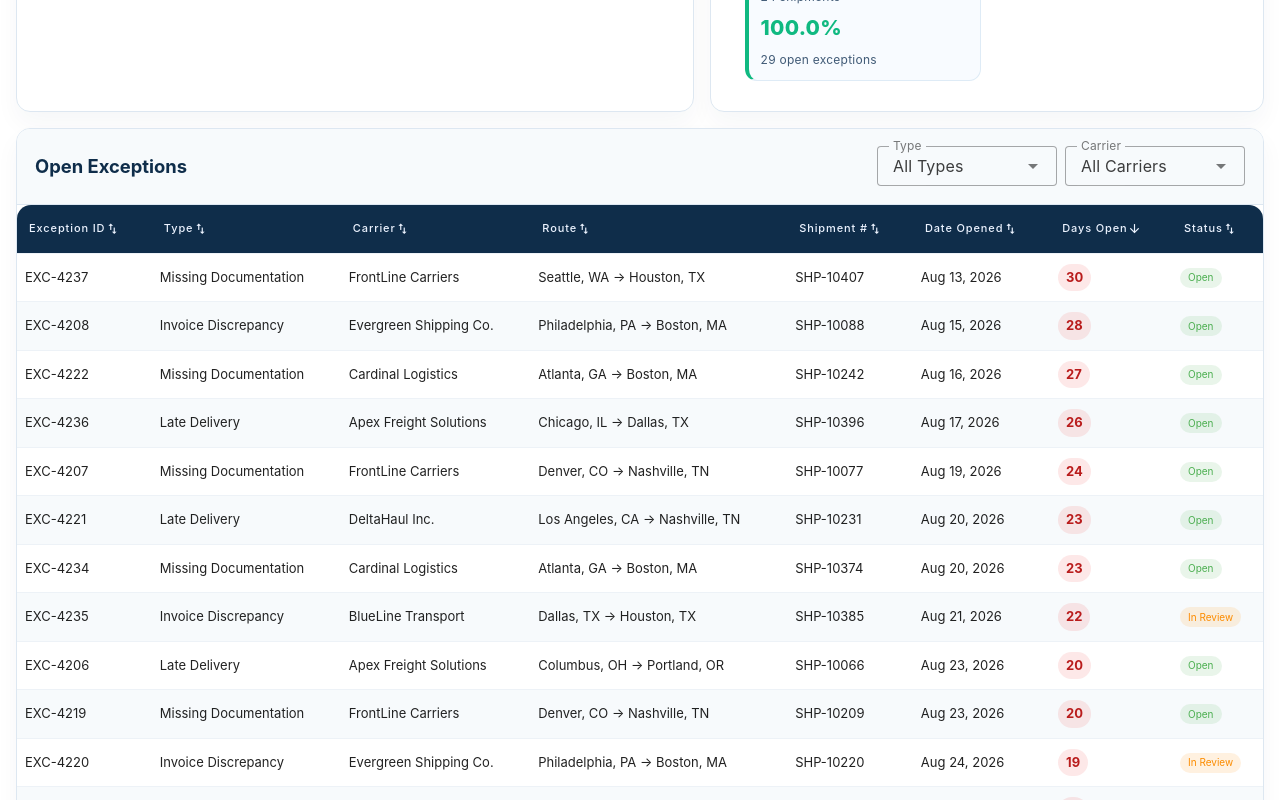
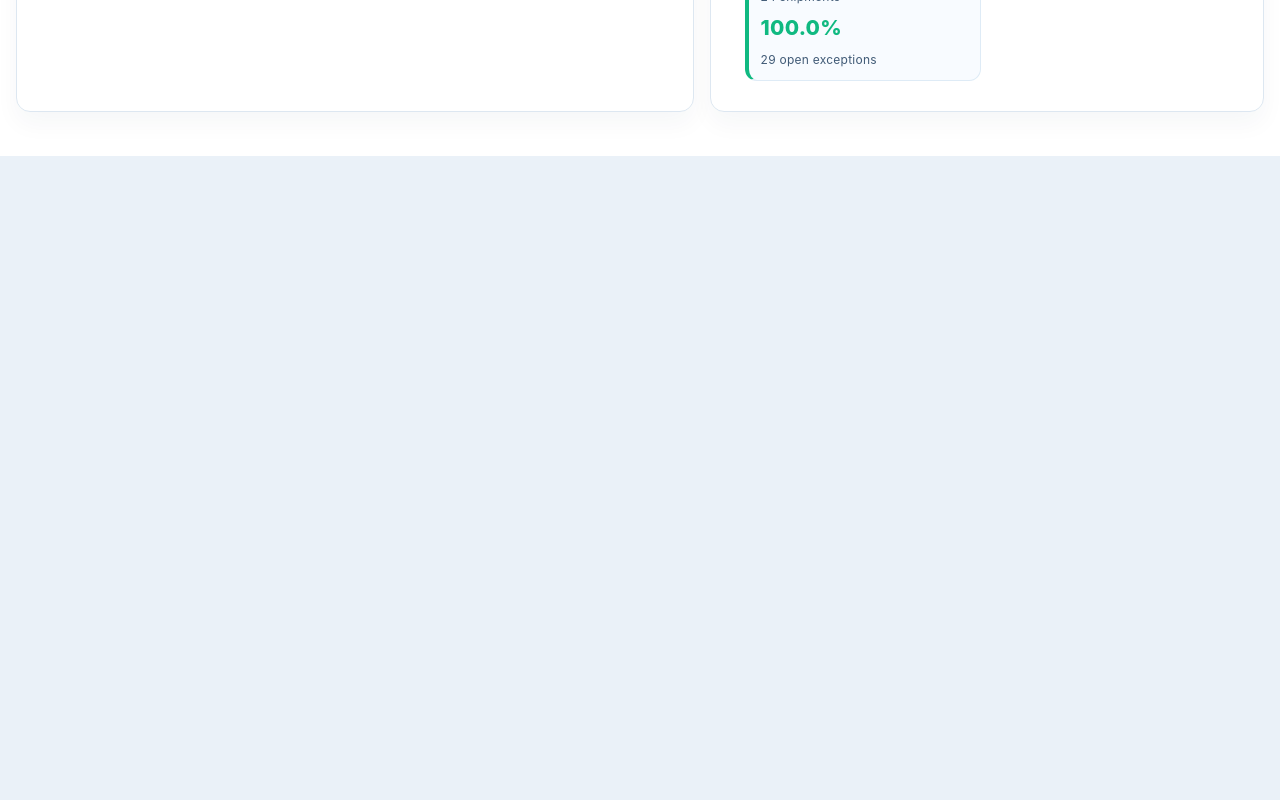
Before and after one commit to JoshuaT-Slalom/my-dashboard, a Vue app: page / in a window 1280 px wide. Shown: the part 1260-2060 px from the top of the page. After the commit the page ends 1416 px from the top, so only its background shows below. Built offline with nearby package versions, Linux system fonts and the light colour scheme.

Commit message:
Removed Open Exception Data

```diff
--- a/src/style.css
+++ b/src/style.css
@@ -133,6 +133,7 @@ p {
   align-items: center;
   gap: 8px;
   margin-left: auto;
+  margin-right: 18px;
 }
 
 .header-duration .duration-chip {
@@ -593,68 +594,6 @@ tr.low-score {
   letter-spacing: 0.08em;
 }
 
-.empty-state {
-  padding: 24px;
-  text-align: center;
-  color: #5e7287;
-}
-
-.inline-filters {
-  display: flex;
-  gap: 8px;
-  flex-wrap: wrap;
-}
-
-.inline-filters .v-input {
-  min-width: 180px;
-}
-
-.exceptions-panel {
-  width: 100%;
-  padding: 0;
-  overflow: hidden;
-}
-
-.exceptions-panel .panel-header {
-  min-height: 76px;
-  margin: 0;
-  padding: 14px 18px;
-  background: #f7fafc;
-  border-bottom: 1px solid #dde7f1;
-}
-
-.exceptions-panel .v-table {
-  width: 100%;
-}
-
-.exceptions-panel .v-table > .v-table__wrapper > table {
-  width: 100%;
-}
-
-.exceptions-panel .v-table thead tr {
-  background: #0f2d4a;
-}
-
-.exceptions-panel .v-table thead th,
-.exceptions-panel .v-table thead .sort-button {
-  color: #ecf3ff;
-}
-
-.exceptions-panel .v-table tbody tr:nth-child(even) {
-  background: #f7fafc;
-}
-
-.exceptions-panel .v-table tbody tr:hover {
-  background: #eef6ff;
-}
-
-.danger-days {
-  display: inline-flex;
-  padding: 4px 8px;
-  border-radius: 999px;
-  font-weight: 700;
-}
-
 @media (max-width: 1200px) {
   .summary-grid,
   .primary-grid,
@@ -668,6 +607,11 @@ tr.low-score {
   }
 
   .filter-row {
-    justify-content: flex-start;
+    justify-content: flex-end;
+    width: 100%;
+  }
+
+  .header-duration {
+    margin-left: auto;
   }
 }
--- a/src/views/HomeView.vue
+++ b/src/views/HomeView.vue
@@ -33,10 +33,6 @@
       <v-card class="panel volume-panel" elevation="0"><v-card-title class="panel-header"><h2>Shipment Volume</h2><v-chip class="panel-tag" size="small">{{ durationLabel }}</v-chip></v-card-title><v-card-text><svg viewBox="0 0 360 170" class="volume-chart" aria-label="Shipment volume chart" role="img"><path :d="volumePaths.gap" class="volume-gap" /><path :d="volumePaths.total" class="volume-line total" /><path :d="volumePaths.onTime" class="volume-line ontime" /><g class="volume-axis"><text v-for="point in volumeSeries" :key="point.label" :x="point.x" y="156" text-anchor="middle">{{ point.label }}</text></g></svg><div class="chart-legend"><span><i class="line-swatch total" />Total Shipments</span><span><i class="line-swatch ontime" />On-Time Shipments</span><span><i class="line-swatch delayed" />Delayed / late gap</span></div></v-card-text></v-card>
       <v-card class="panel regional-panel" elevation="0"><v-card-title class="panel-header"><h2>Regional Performance</h2><v-chip class="panel-tag" size="small">Worst first</v-chip></v-card-title><v-card-text><div class="regional-grid"><v-sheet v-for="region in regionalSummary" :key="region.region" class="region-card" :class="getStatusTone(region.onTimeRate)" border><div class="region-name">{{ region.region }}</div><div class="region-stat">{{ region.shipments.toLocaleString() }} shipments</div><div class="region-rate" :class="getStatusTone(region.onTimeRate)">{{ formatPercent(region.onTimeRate) }}</div><div class="region-open">{{ region.openExceptions }} open exceptions</div></v-sheet></div></v-card-text></v-card>
     </section>
-
-    <v-card class="panel exceptions-panel" elevation="0"><v-card-title class="panel-header compact-header"><h2>Open Exceptions</h2><div class="inline-filters"><v-select v-model="exceptionType" :items="exceptionTypeOptions" aria-label="Exception type filter" density="compact" hide-details label="Type" variant="outlined" /><v-select v-model="exceptionCarrier" :items="carrierOptions" aria-label="Exception carrier filter" density="compact" hide-details label="Carrier" variant="outlined" /></div></v-card-title>
-      <v-table density="compact"><thead><tr><th v-for="column in exceptionColumns" :key="column.key"><v-btn class="sort-button" size="x-small" variant="text" @click="toggleExceptionSort(column.key)">{{ column.label }}<v-icon :icon="sortIcon(exceptionSort, column.key)" size="14" /></v-btn></th></tr></thead><tbody><tr v-for="exception in sortedExceptions" :key="exception.id"><td>{{ exception.id }}</td><td>{{ exception.type }}</td><td>{{ exception.carrier_name }}</td><td>{{ exception.route }}</td><td>{{ exception.shipment_id }}</td><td>{{ formatDate(exception.date_opened) }}</td><td><span :class="{ 'danger-days': exception.daysOpen > 5 }">{{ exception.daysOpen }}</span></td><td><v-chip :color="exception.status === 'Open' ? 'success' : 'warning'" size="x-small" variant="tonal">{{ exception.status }}</v-chip></td></tr><tr v-if="!sortedExceptions.length"><td colspan="8" class="empty-state">No open exceptions match the selected filters.</td></tr></tbody></v-table>
-    </v-card>
   </main>
 </template>
 
@@ -45,24 +41,18 @@ import { computed, reactive, ref } from 'vue'
 import { carriers } from '../data/carriers'
 import { exceptions } from '../data/exceptions'
 import { shipments } from '../data/shipments'
-import { filterShipments, formatPercent, formatVariance, getCarrierScorecard, getCostTone, getDurationLabel, getExceptionTrendData, getOpenExceptions, getRegionalSummary, getStatusTone, getSummaryMetrics, type FilterState } from '../utils/metrics'
+import { filterShipments, formatPercent, formatVariance, getCarrierScorecard, getCostTone, getDurationLabel, getExceptionTrendData, getRegionalSummary, getStatusTone, getSummaryMetrics, type FilterState } from '../utils/metrics'
 
 const filters = reactive<FilterState>({ dateRange: '30', region: 'all', carrier: 'all', status: 'all' })
 const dateRanges = [{ label: 'Last 7 days', value: '7' }, { label: 'Last 30 days', value: '30' }, { label: 'Last 90 days', value: '90' }]
 const regions = ['Northeast', 'Southeast', 'Midwest', 'West', 'Southwest']
-const exceptionTypes = ['Late Delivery', 'Missing Documentation', 'Invoice Discrepancy']
 const regionOptions = [{ title: 'All Regions', value: 'all' }, ...regions.map((region) => ({ title: region, value: region }))]
 const carrierOptions = [{ title: 'All Carriers', value: 'all' }, ...carriers.map((carrier) => ({ title: carrier.name, value: carrier.id }))]
 const statusOptions = [{ title: 'All Shipment Statuses', value: 'all' }, { title: 'In Transit', value: 'In Transit' }, { title: 'Delivered', value: 'Delivered' }, { title: 'Delayed', value: 'Delayed' }]
-const exceptionTypeOptions = [{ title: 'All Types', value: 'all' }, ...exceptionTypes.map((type) => ({ title: type, value: type }))]
 const trendView = ref<'type' | 'carrier'>('type')
 const trendMetric = ref<'count' | 'percent'>('count')
-const exceptionType = ref('all')
-const exceptionCarrier = ref('all')
 const scoreSort = reactive({ key: 'compositeScore', direction: 'desc' as 'asc' | 'desc' })
-const exceptionSort = reactive({ key: 'daysOpen', direction: 'desc' as 'asc' | 'desc' })
 const scoreColumns = [{ key: 'rank', label: 'Rank' }, { key: 'carrierName', label: 'Carrier' }, { key: 'shipments', label: 'Shipments' }, { key: 'onTimeRate', label: 'On-Time' }, { key: 'exceptionRate', label: 'Exception' }, { key: 'costVariance', label: 'Cost vs. Contract' }, { key: 'compositeScore', label: 'Composite' }, { key: 'trend', label: 'Trend' }]
-const exceptionColumns = [{ key: 'id', label: 'Exception ID' }, { key: 'type', label: 'Type' }, { key: 'carrier_name', label: 'Carrier' }, { key: 'route', label: 'Route' }, { key: 'shipment_id', label: 'Shipment #' }, { key: 'date_opened', label: 'Date Opened' }, { key: 'daysOpen', label: 'Days Open' }, { key: 'status', label: 'Status' }]
 
 const summary = computed(() => getSummaryMetrics(shipments, exceptions, filters))
 const durationLabel = computed(() => getDurationLabel(Number(filters.dateRange)))
@@ -71,8 +61,6 @@ const scorecard = computed(() => getCarrierScorecard(shipments, exceptions, filt
 const sortedScorecard = computed(() => [...scorecard.value].sort((left, right) => compare(left, right, scoreSort.key, scoreSort.direction)))
 const trendData = computed(() => getExceptionTrendData(shipments, exceptions, filters, trendView.value, trendMetric.value))
 const regionalSummary = computed(() => getRegionalSummary(shipments, exceptions, filters))
-const filteredExceptions = computed(() => getOpenExceptions(shipments, exceptions, filters).filter((exception) => (exceptionType.value === 'all' || exception.type === exceptionType.value) && (exceptionCarrier.value === 'all' || exception.carrier_id === exceptionCarrier.value)))
-const sortedExceptions = computed(() => [...filteredExceptions.value].sort((left, right) => compare(left, right, exceptionSort.key, exceptionSort.direction)))
 const maximumTrendValue = computed(() => Math.max(1, ...trendData.value.flatMap((point) => [point.late, point.docs, point.invoice])))
 const barHeight = (value: number) => `${Math.max(8, (value / maximumTrendValue.value) * 100)}%`
 
@@ -105,9 +93,7 @@ const volumePaths = computed(() => {
 
 function compare(left: object, right: object, key: string, direction: 'asc' | 'desc') { const result = typeof Reflect.get(left, key) === 'number' && typeof Reflect.get(right, key) === 'number' ? Number(Reflect.get(left, key)) - Number(Reflect.get(right, key)) : String(Reflect.get(left, key)).localeCompare(String(Reflect.get(right, key))); return direction === 'asc' ? result : -result }
 function toggleScoreSort(key: string) { scoreSort.direction = scoreSort.key === key && scoreSort.direction === 'desc' ? 'asc' : 'desc'; scoreSort.key = key }
-function toggleExceptionSort(key: string) { exceptionSort.direction = exceptionSort.key === key && exceptionSort.direction === 'desc' ? 'asc' : 'desc'; exceptionSort.key = key }
 function sortIcon(sort: { key: string; direction: string }, key: string) { return sort.key !== key ? 'mdi-swap-vertical' : sort.direction === 'asc' ? 'mdi-arrow-up' : 'mdi-arrow-down' }
 function getExceptionTone(value: number) { return value <= 10 ? 'good' : value <= 20 ? 'warn' : 'bad' }
 function getScoreTone(value: number) { return value >= 90 ? 'excellent' : value >= 70 ? 'good' : 'alert' }
-function formatDate(value: string) { return new Intl.DateTimeFormat('en-US', { month: 'short', day: '2-digit', year: 'numeric' }).format(new Date(value)) }
 </script>
```
